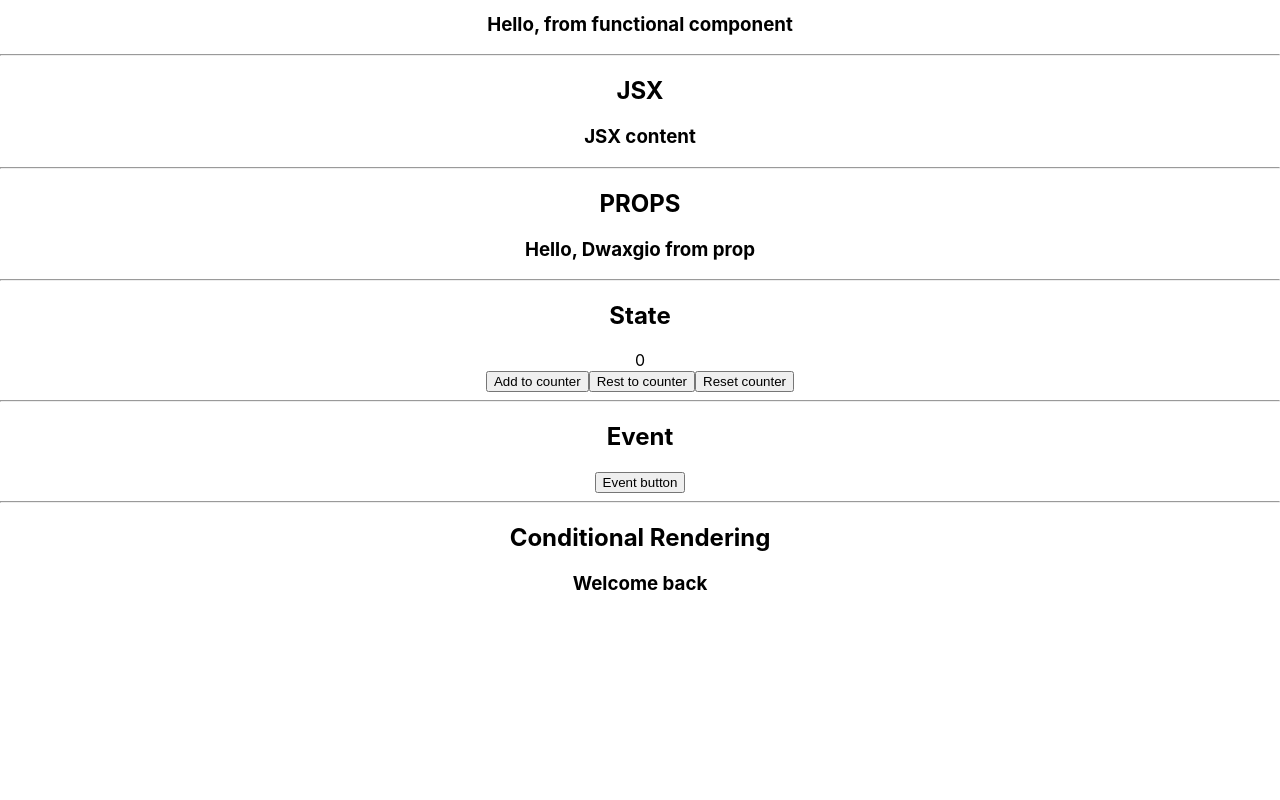
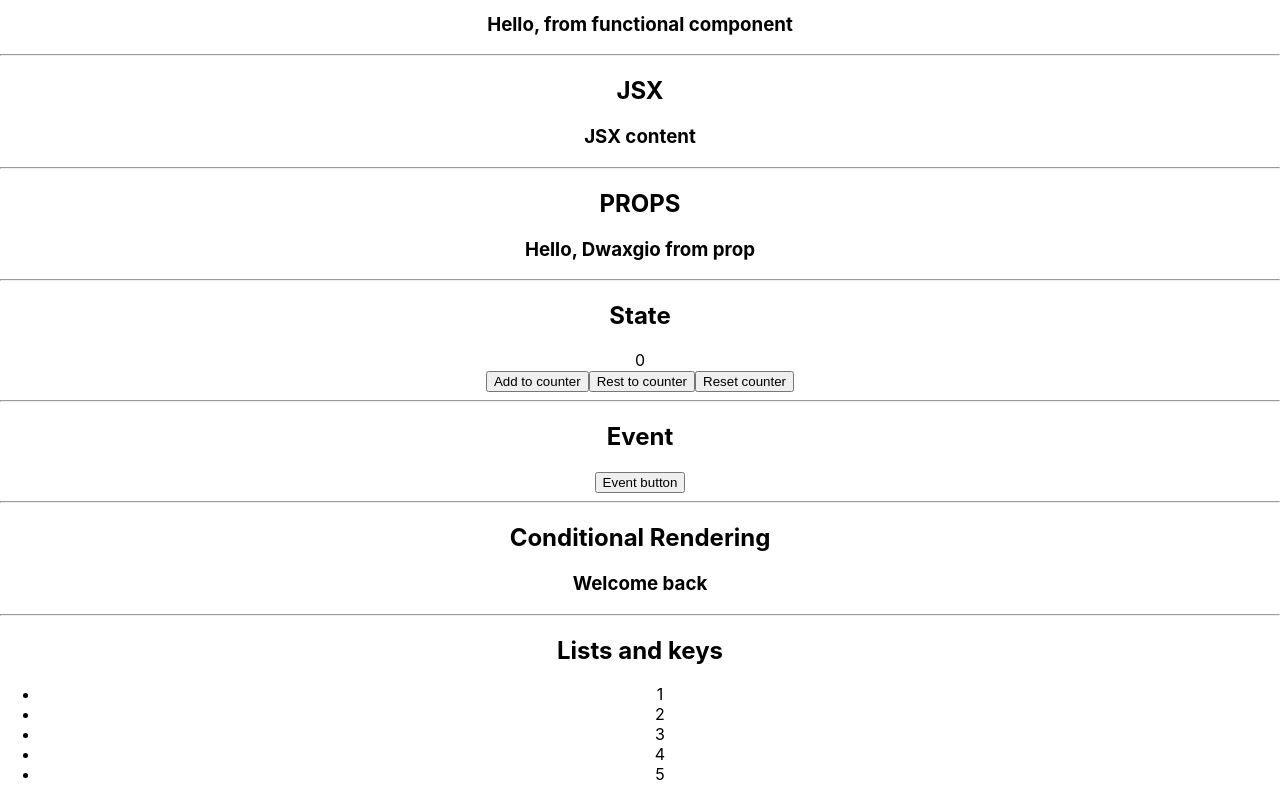
Before and after one commit to dwaxgio/react-typescript-practice, a React (Create React App) app: page / in a window 1280 px wide. Shown: the part 1217-2017 px from the top of the page. Before the commit the page ends 1831 px from the top, so only its background shows below. Built offline with nearby package versions, Linux system fonts and the light colour scheme.

Commit message:
Key concepts: React -> Lists and keys

```diff
--- a/src/App.tsx
+++ b/src/App.tsx
@@ -18,6 +18,7 @@ import CProps from "./components/react/CProps";
 import DState from "./components/react/DState";
 import EEvent from "./components/react/EEvent";
 import FConditionalRendering from "./components/react/FConditionalRendering";
+import GListsAndKeys from "./components/react/GListsAndKeys";
 
 function App() {
   const { count, increment, decrement, reset } = useCounter(0);
@@ -74,6 +75,8 @@ function App() {
       <EEvent />
       <hr />
       <FConditionalRendering />
+      <hr />
+      <GListsAndKeys />
     </div>
   );
 }
--- /dev/null
+++ b/src/components/react/GListsAndKeys.tsx
@@ -0,0 +1,12 @@
+const GListsAndKeys = () => {
+  const numbers = [1, 2, 3, 4, 5];
+  const listItems = numbers.map((number) => <li key={number}>{number}</li>)
+  return (
+    <div>
+      <h2>Lists and keys</h2>
+      <ul>{listItems}</ul>
+    </div>
+  );
+};
+
+export default GListsAndKeys;
```
